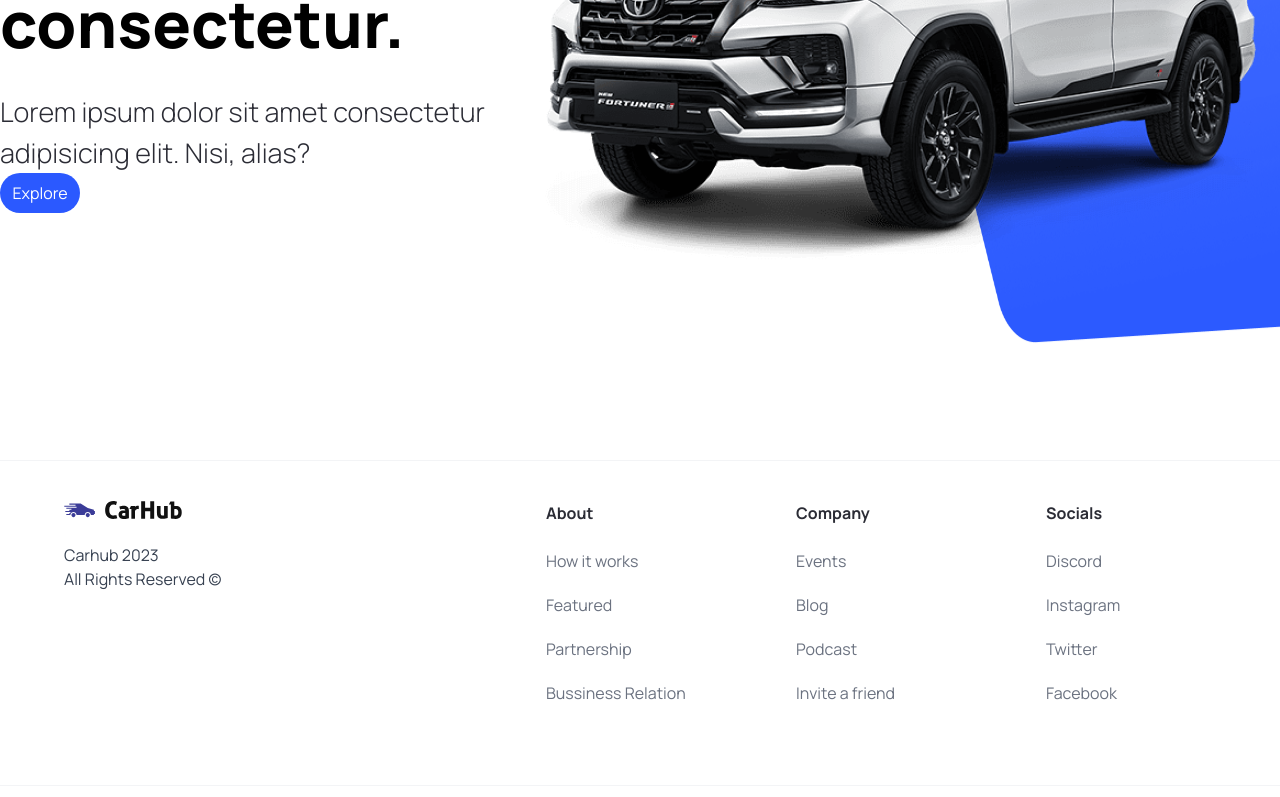
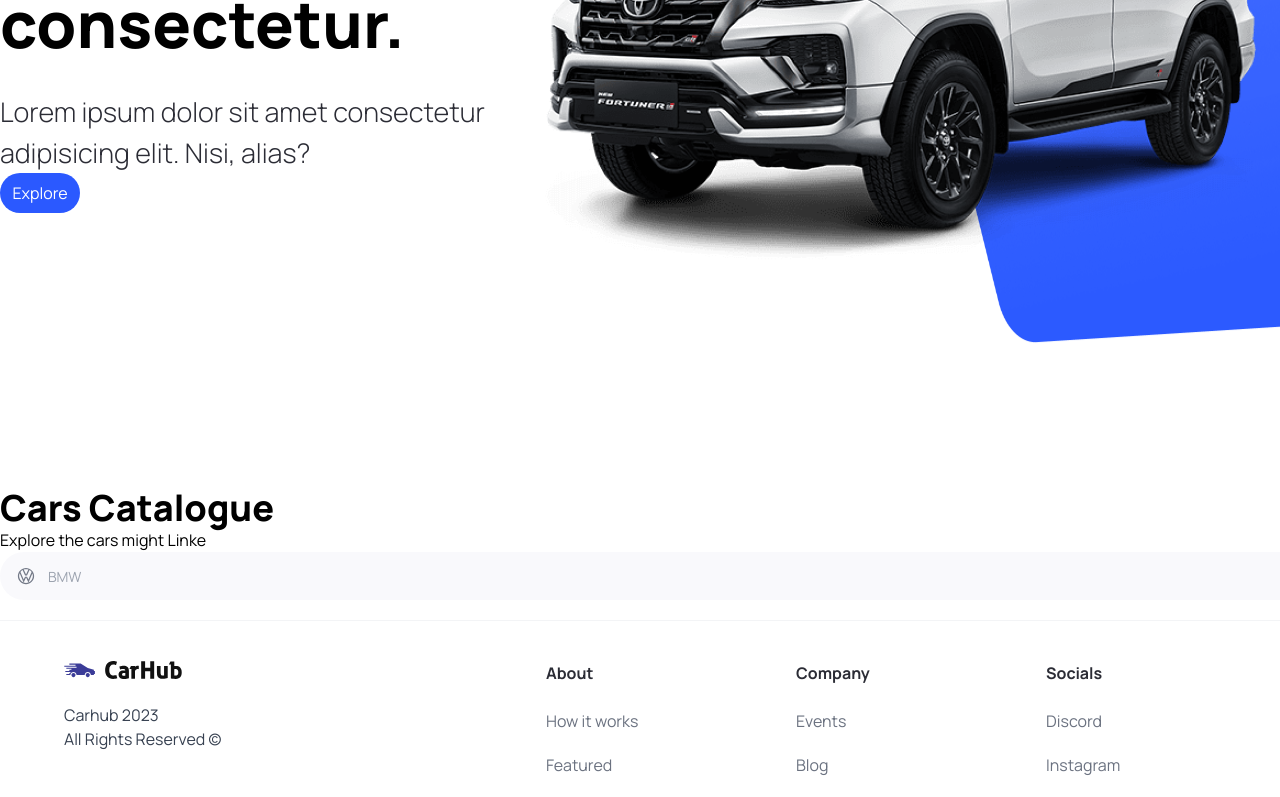
Before and after one commit to ahmedbouzid/cars-show, a Next.js app: page / in a window 1280 px wide. Shown: the part 360-1157 px from the top of the page. Built offline with nearby package versions, Linux system fonts and the light colour scheme.

Commit message:
create search bar

```diff
--- a/app/globals.css
+++ b/app/globals.css
@@ -64,3 +64,34 @@
   @apply flex-1 flex sm:justify-end justify-center max-sm:mt-4 gap-10;
 }
 /* END: Footer styles */
+/* START: searchbar styles */
+.searchbar {
+  @apply flex items-center justify-start max-sm:flex-col w-full relative max-sm:gap-4 max-w-3xl;
+}
+
+.searchbar__item {
+  @apply flex-1 max-sm:w-full flex justify-start items-center relative;
+}
+
+.searchbar__input {
+  @apply w-full h-[48px] pl-12 p-4 bg-light-white rounded-r-full max-sm:rounded-full outline-none cursor-pointer text-sm;
+}
+/* END: searchbar styles */
+
+/* START: search manufacturer styles */
+.search-manufacturer {
+  @apply flex-1 max-sm:w-full flex justify-start items-center;
+}
+
+.search-manufacturer__input {
+  @apply w-full h-[48px] pl-12 p-4 rounded-l-full max-sm:rounded-full bg-light-white outline-none cursor-pointer text-sm;
+}
+
+.search-manufacturer__options {
+  @apply absolute mt-1 max-h-60 w-full overflow-auto rounded-md bg-white py-1 text-base shadow-lg ring-1 ring-black ring-opacity-5 focus:outline-none sm:text-sm;
+}
+
+.search-manufacturer__option {
+  @apply cursor-default select-none py-2 pl-10 pr-4;
+}
+/* END: search manufacturer styles */
--- a/app/page.tsx
+++ b/app/page.tsx
@@ -1,11 +1,27 @@
-import { Hero } from '@/components'
+import { CustomFilter, Hero, SearchBar } from '@/components'
 import Image from 'next/image'
 
 export default function Home() {
   return (
     <main className="overflow-hidden">
       <Hero />
+    <div className='mt-12 padding-x padding-y max-width ' id='discover'>
+      <div className='home__text-container'>
+        <h1 className='text-4xl font-extrabold'>
+          Cars Catalogue
+        </h1>
+        <p>Explore the cars might Linke</p>
 
+      </div>
+      <div className='home__filters'>
+        <SearchBar />
+      </div>
+      <div className='home__filter-container'>
+        <CustomFilter title="fuel" />
+        <CustomFilter title="year" />
+
+      </div>
+    </div>
     </main>
   )
 }
--- /dev/null
+++ b/components/CustomFilter.tsx
@@ -0,0 +1,11 @@
+import React from 'react';
+
+function CustomFilter() {
+    return (
+        <div>
+
+        </div>
+    );
+}
+
+export default CustomFilter;
--- /dev/null
+++ b/components/SearchBar.tsx
@@ -0,0 +1,23 @@
+'use client'
+import { useState } from "react";
+import SearchManuFacture from "./SearchManuFacture";
+
+function SearchBar() {
+    const [manufacture , setmanufacture] = useState('') ;
+    const handleSearch = () => {
+
+    }
+    return (
+
+        <form className='serachbar' onSubmit={handleSearch} >
+            <div className="searchbar__item">
+                <SearchManuFacture
+                manufacture={setmanufacture}
+                setmanufacture={setmanufacture }
+                 />
+            </div>
+        </form>
+    );
+}
+
+export default SearchBar;
--- /dev/null
+++ b/components/SearchManuFacture.tsx
@@ -0,0 +1,71 @@
+'use client'
+import { SearchmanuFactureProps } from "@/types";
+import { Combobox , Transition } from "@headlessui/react";
+import Image from "next/image";
+import { manufacturers } from "@/constante";
+import { Fragment, useState } from "react";
+const SearchManuFacture = ({manufacture,setmanufacture}:SearchmanuFactureProps) => {
+    const [querry , setQuerry] = useState('')
+    const filteredManufacturer = querry === ""
+    ? manufacturers
+    : manufacturers.filter((item) => (
+        item.toLowerCase()
+        .replace(/\s+/g,"")
+        .includes(querry.toLowerCase().replace(/\s+/g,""))
+    ))
+    return (
+        <div className="search-manufacturer">
+            <Combobox>
+                <div className="relative w-full">
+                <Combobox.Button className="absolute top-[14px]">
+                    <Image src="/car-logo.svg"
+                    width={20}
+                    height={20}
+                    className="ml-4"
+                    alt="Imgae" />
+                </Combobox.Button>
+                <Combobox.Input
+                className="search-manufacturer__input"
+                placeholder="BMW"
+                displayValue={(manufacture:string)=> manufacture
+                }
+                onChange={(e) => setQuerry (e.target.value)}
+                />
+                <Transition
+                as={Fragment}
+                leave="transition ease-in duration-100"
+                leaveFrom="opacity-100"
+                leaveTo="opacity-0"
+                afterLeave={()=> setQuerry('')}
+                >
+                    <Combobox.Options >
+                        {filteredManufacturer.length === 0 && querry !== "" ? (
+                            <Combobox.Option
+                            value={querry}
+                            className="search-manufacturer__option"
+                            >
+                                Create "{querry}"
+                            </Combobox.Option>
+                        ) : (
+                            filteredManufacturer.map((item) => (
+                                <Combobox.Option
+                                key={item}
+                                className={({active}) => `
+                                relative search-manufacturer__option
+                                ${active ? 'bg-primary-blue text-white' : 'text-gray-900'}
+                                `}
+                                value={item}
+                                >
+                                {item}
+                                </Combobox.Option>
+                            ))
+                        ) }
+                    </Combobox.Options>
+                </Transition>
+                </div>
+            </Combobox>
+        </div>
+     );
+}
+
+export default SearchManuFacture;
--- a/components/index.ts
+++ b/components/index.ts
@@ -2,10 +2,17 @@ import Hero from "./Hero";
 import CustomButton from "./CustomButton";
 import NavBar from "./NavBar";
 import Footer from "./Footer";
+import CustomFilter from "./CustomFilter";
+import SearchBar from "./SearchBar";
+import SearchManuFacture from "./SearchManuFacture";
 export {
     Hero,
     CustomButton,
     NavBar ,
-    Footer
+    Footer ,
+    CustomFilter,
+    SearchBar,
+    SearchManuFacture
+
 
 }
--- a/package.json
+++ b/package.json
@@ -9,6 +9,7 @@
     "lint": "next lint"
   },
   "dependencies": {
+    "@headlessui/react": "^1.7.15",
     "@types/node": "20.3.2",
     "@types/react": "18.2.14",
     "@types/react-dom": "18.2.6",
--- a/types/index.ts
+++ b/types/index.ts
@@ -6,3 +6,7 @@ export interface CustomButtonProps {
     handleClick ?: MouseEventHandler<HTMLButtonElement> ;
     btnType : "button" | "submit"
 }
+export interface SearchmanuFactureProps {
+    manufacture : string ;
+    setmanufacture : (manufacture:string) => void ;
+}
```
Also changed, not shown: 1 other file (tests, documents, lock files or other folders).
